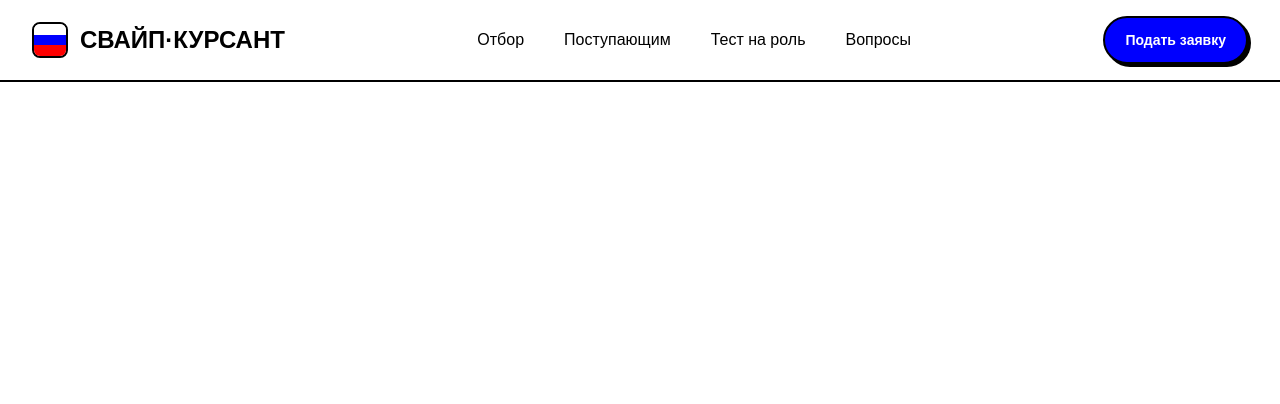
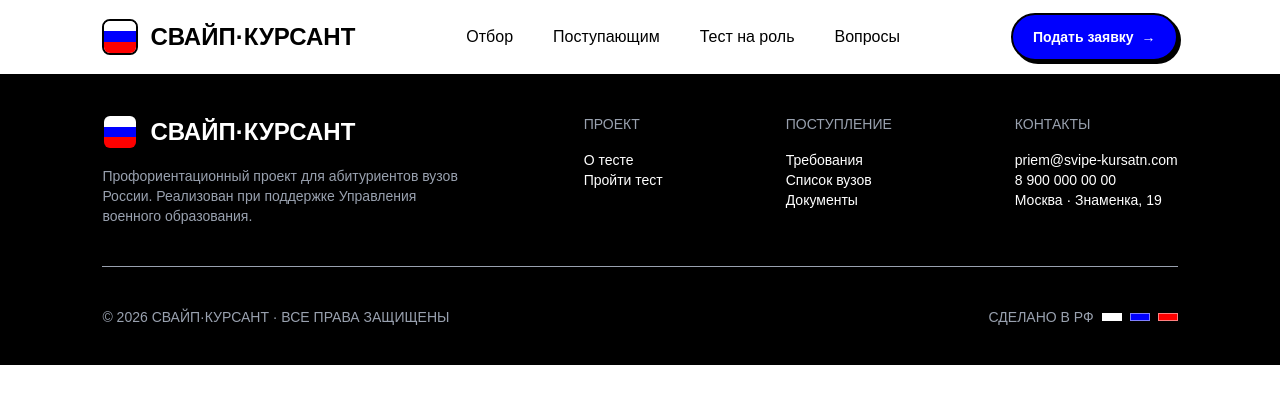
Before and after one commit to qwertochyo/military-landing, a React (Vite) app: page / in a window 1280 px wide. Shown: the top 404 px of the page. Built offline with nearby package versions, Linux system fonts and the light colour scheme.

Commit message:
create footer

```diff
--- a/src/App.tsx
+++ b/src/App.tsx
@@ -1,7 +1,11 @@
+import { Footer } from "./components/Footer";
 import { Header } from "./components/Header";
 
 export const App = () => {
   return (
-    <Header />
+    <>
+      <Header />
+      <Footer />
+    </>
   );
 }
--- /dev/null
+++ b/src/components/Footer.tsx
@@ -0,0 +1,57 @@
+export const Footer = () => {
+  return (
+    <footer className="px-[8%] py-[3%] flex flex-col gap-10 bg-black text-white">
+      <div className="flex justify-between">
+        <div className="w-1/3 flex flex-col gap-4">
+          <div className="flex items-center gap-3">
+            <div className="w-9 h-9 border-2 border-black rounded-lg overflow-hidden">
+              <span className="block w-full h-1/3 bg-background"></span>
+              <span className="block w-full h-1/3 bg-primary"></span>
+              <span className="block w-full h-1/3 bg-secondary"></span>
+            </div>
+            <span className="uppercase text-2xl font-black">Свайп·курсант</span>
+          </div>
+          <p className="text-sm text-gray-400">
+            Профориентационный проект для абитуриентов вузов России. Реализован при поддержке Управления военного образования.
+          </p>
+        </div>
+        <div className="text-sm">
+          <h3 className="text-gray-400 mb-4 uppercase">Проект</h3>
+          <ul>
+            <li className="hover:text-secondary cursor-pointer">О тесте</li>
+            <li className="hover:text-secondary cursor-pointer">Пройти тест</li>
+          </ul>
+        </div>
+        <div className="text-sm">
+          <h3 className="text-gray-400 mb-4 uppercase">Поступление</h3>
+          <ul>
+            <li className="hover:text-secondary cursor-pointer">Требования</li>
+            <li className="hover:text-secondary cursor-pointer">Список вузов</li>
+            <li className="hover:text-secondary cursor-pointer">Документы</li>
+          </ul>
+        </div>
+        <div className="text-sm">
+          <h3 className="text-gray-400 mb-4 uppercase">Контакты</h3>
+          <ul>
+            <li className="hover:text-secondary cursor-pointer">priem@svipe-kursatn.com</li>
+            <li className="hover:text-secondary cursor-pointer">8 900 000 00 00</li>
+            <li className="hover:text-secondary cursor-pointer">Москва · Знаменка, 19</li>
+          </ul>
+        </div>
+      </div>
+
+      <hr className="text-gray-400" />
+
+      <div className="flex justify-between text-sm text-gray-400 uppercase">
+        <span>© 2026 СВАЙП·КУРСАНТ · ВСЕ ПРАВА ЗАЩИЩЕНЫ</span>
+        <div className="flex items-center gap-2">
+          <span className="block">Сделано в РФ</span>
+          <span className="block w-5 h-2 bg-background border border-white/50"></span>
+          <span className="block w-5 h-2 bg-primary border border-white/50"></span>
+          <span className="block w-5 h-2 bg-secondary border border-white/50"></span>
+        </div>
+      </div>
+
+    </footer>
+  );
+}
--- a/src/components/Header.tsx
+++ b/src/components/Header.tsx
@@ -1,6 +1,6 @@
 export const Header = () => {
   return (
-    <header className="px-8 py-4 flex justify-between items-center border-b-2">
+    <header className="px-[8%] py-[1%] flex justify-between items-center border-b-2">
       <div className="flex items-center gap-3">
         <div className="w-9 h-9 border-2 rounded-lg overflow-hidden">
           <span className="block w-full h-1/3 bg-background"></span>
@@ -18,7 +18,10 @@ export const Header = () => {
         </ul>
       </nav>
       <button className="bg-primary px-5 py-3 text-white text-sm rounded-full border-2 border-black
-      shadow-[3px_3px_0] shadow-black font-bold">Подать заявку</button>
+      shadow-[3px_3px_0] shadow-black font-bold hover:translate-x-[-1px] hover:translate-y-[-1px] cursor-pointer">
+        Подать заявку
+        <span className="ml-2">→</span>
+      </button>
     </header>
   );
 }
```
Also changed, not shown: todo.txt (added).
